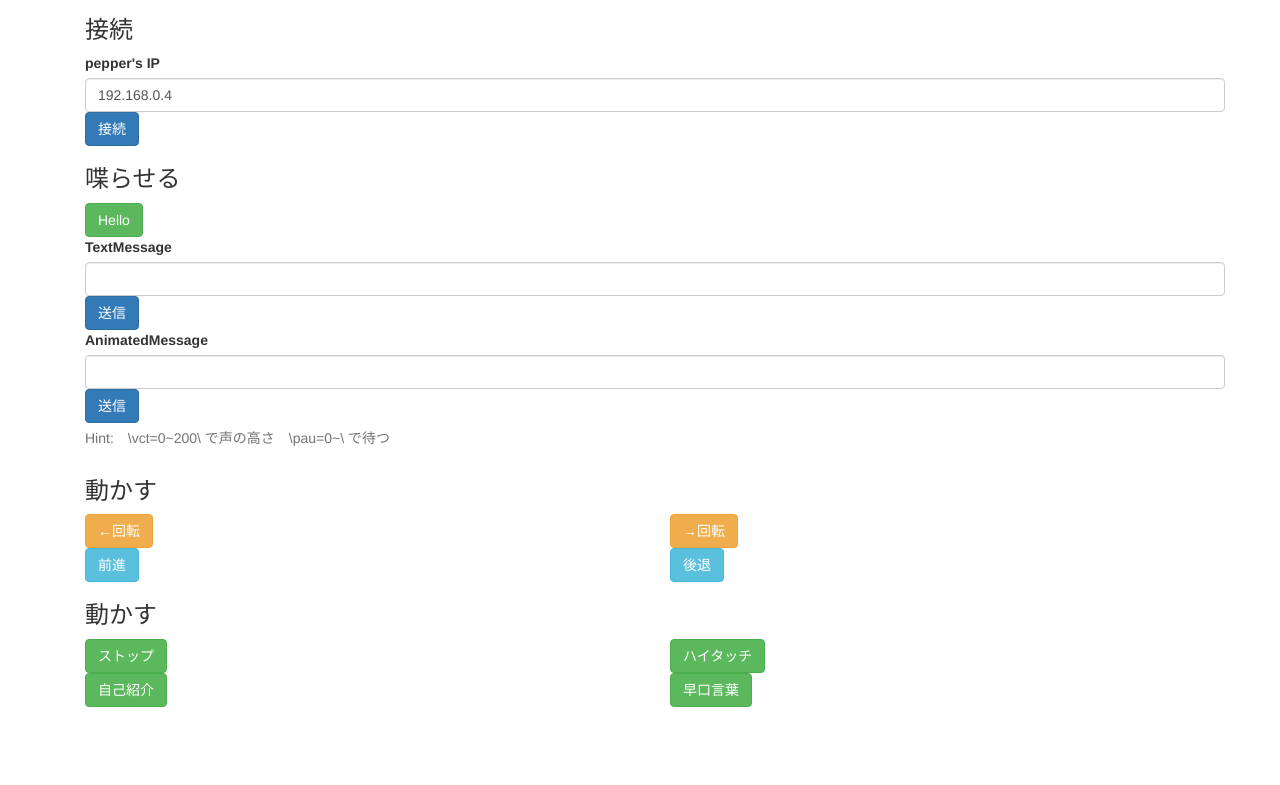
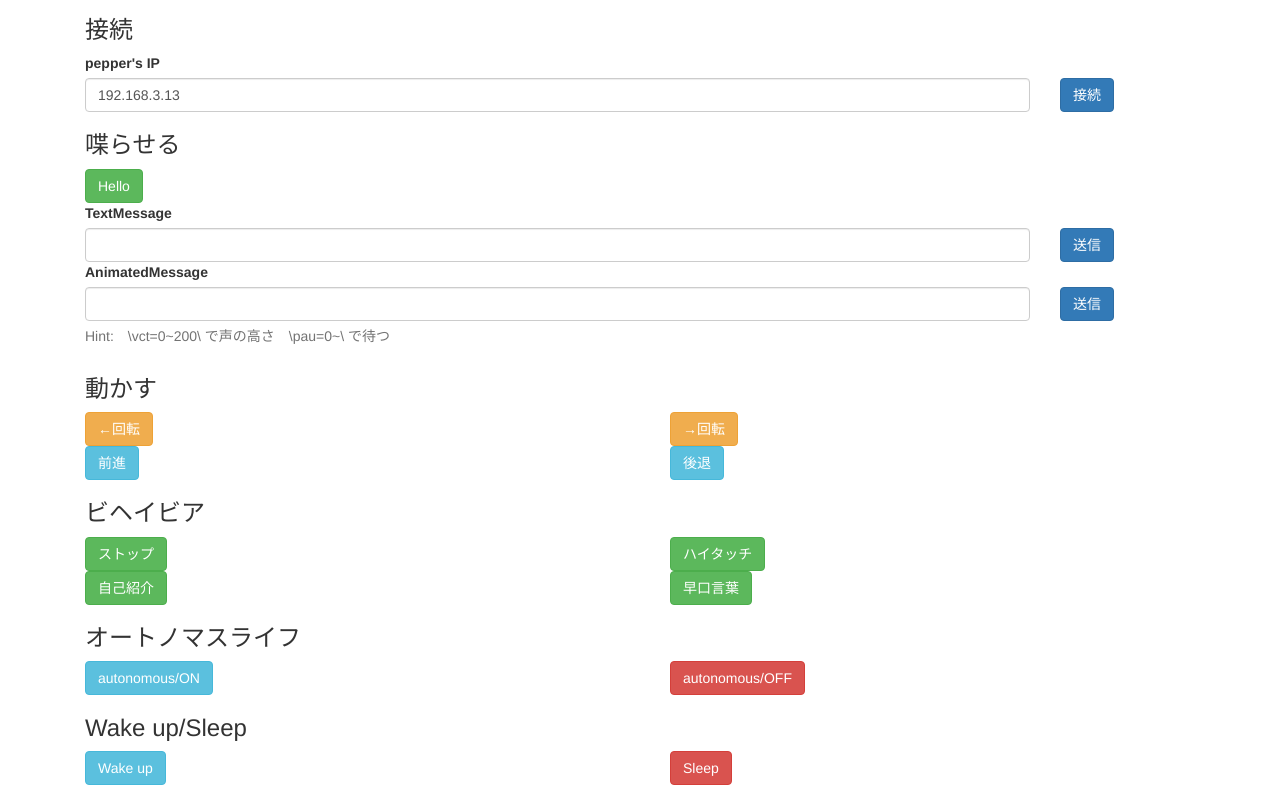
Before and after one commit to kuetsuhara/kuetsuhara.github.io, a plain HTML site: page pepperConnect.html in a window 1280 px wide. Shown: the part 53-838 px from the top of the page. Before the commit the page ends 800 px from the top, so only its background shows below. Drawn offline with nearby package versions, Linux system fonts and the light colour scheme.

Commit message:
オートノマスライフ・スリープのON/OFF追加

```diff
--- a/pepperConnect.html
+++ b/pepperConnect.html
@@ -34,6 +34,10 @@ function connect(){
         self.qims.service("ALBehaviorManager").done(function(ins){
         	self.alBehavior = ins;
         });
+    	self.qims.service("ALAutonomousLife").done(function(ins){
+    		self.alAutonomousLife = ins;
+        });
+
 
 
     }
@@ -123,9 +127,36 @@ function action(num){
 			self.alBehavior.runBehavior("pepper_tongue_twister_sample/.");
 			break;
 	}
+}
 
+function autonomousSwitch(bl){
+	var status;
+	if (bl)
+	{
+		console.log("ON");
+		self.alAutonomousLife.getState().done(function(val){console.log(val)});
+		self.alAutonomousLife.setState("solitary");
 
+	}else
+	{
+		console.log("OFF");
+		self.alAutonomousLife.getState().done(function(val){console.log(val)});
+		self.alAutonomousLife.setState("disabled");
+	}
+}
 
+function sleepSwitch(bl){
+	var status;
+	if (bl)
+	{
+		console.log("ON");
+		self.alMotion.wakeUp();
+
+	}else
+	{
+		console.log("OFF");
+		self.alMotion.rest();
+	}
 }
 
 </script>
@@ -176,8 +207,8 @@ function action(num){
 	<h3>接続</h3>
 	<div class = "row">
 		<div class="col-xs-12"><label>pepper's IP</label></div>
-		<div class="col-xs-12"><input type="text" class="form-control" id="pepperIP" value="192.168.0.4" /></div>
-		<div class="col-xs-12"><button onclick="connect()" class="btn btn-primary">接続</button></div>
+		<div class="col-xs-10"><input type="text" class="form-control" id="pepperIP" value="192.168.3.13" /></div>
+		<div class="col-xs-2"><button onclick="connect()" class="btn btn-primary">接続</button></div>
 	</div>
 	<h3>喋らせる</h3>
 
@@ -189,14 +220,14 @@ function action(num){
 
 	<div class = "row">
 		<div class="col-xs-12"><label>TextMessage</label></div>
-		<div class="col-xs-12" ><input type="text" class="form-control" id="sayText" /></div>
-		<div class="col-xs-12" ><button onclick="say()" class="btn btn-primary">送信</button></div>
+		<div class="col-xs-10" ><input type="text" class="form-control" id="sayText" /></div>
+		<div class="col-xs-2" ><button onclick="say()" class="btn btn-primary">送信</button></div>
 	</div>
 
 	<div class = "row">
 		<div class="col-xs-12"><label>AnimatedMessage</label></div>
-		<div class="col-xs-12" ><input type="text" class="form-control" id="animatedSayText" /></div>
-		<div class="col-xs-12" ><button onclick="animatedSay()" class="btn btn-primary">送信</button></div>
+		<div class="col-xs-10" ><input type="text" class="form-control" id="animatedSayText" /></div>
+		<div class="col-xs-2" ><button onclick="animatedSay()" class="btn btn-primary">送信</button></div>
 
 	</div>
 	<div class = "row">
@@ -210,13 +241,26 @@ function action(num){
 		<div class="col-xs-6" ><button onclick="move(2)" class="btn btn-info">前進</button></div>
 		<div class="col-xs-6" ><button onclick="move(3)" class="btn btn-info">後退</button></div>
 	</div>
-	<h3>動かす</h3>
+	<h3>ビヘイビア</h3>
 	<div class = "row">
 		<div class="col-xs-6"><button onclick="action(0)" class="btn btn-success">ストップ</button></div>
 		<div class="col-xs-6"><button onclick="action(1)" class="btn btn-success">ハイタッチ</button></div>
 		<div class="col-xs-6"><button onclick="action(2)" class="btn btn-success">自己紹介</button></div>
 		<div class="col-xs-6"><button onclick="action(3)" class="btn btn-success">早口言葉</button></div>
 	</div>
+
+	<h3>オートノマスライフ</h3>
+	<div class = "row">
+		<div class="col-xs-6" ><button onclick="autonomousSwitch(true)" class="btn btn-info">autonomous/ON</button></div>
+		<div class="col-xs-6" ><button onclick="autonomousSwitch(false)" class="btn btn-danger">autonomous/OFF</button></div>
+	</div>
+	<h3>Wake up/Sleep</h3>
+	<div class = "row">
+		<div class="col-xs-6" ><button onclick="sleepSwitch(true)" class="btn btn-info">Wake up</button></div>
+		<div class="col-xs-6" ><button onclick="sleepSwitch(false)" class="btn btn-danger">Sleep</button></div>
+	</div>
+
+
 
 </section>
 </div>
```
